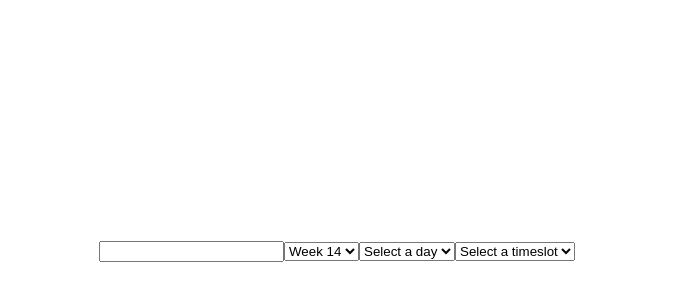
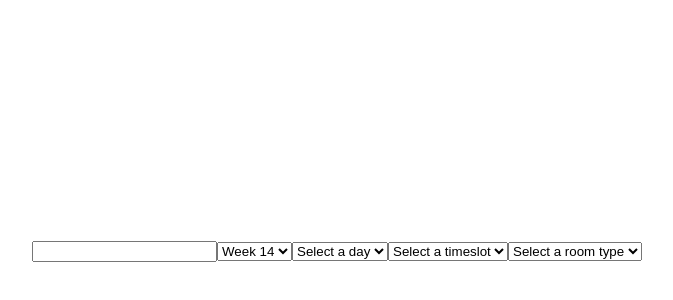
Before and after one commit to squigggggle/UXPrototype, a React (Vite) app in the folder prototype/: page / in a window 1280 px wide. Shown: the part 150-450 px from the top of the page, without its empty margins (303-976 px from the left). Built offline with nearby package versions, Linux system fonts and the light colour scheme.

Commit message:
feat: select room type

```diff
--- a/prototype/src/App.jsx
+++ b/prototype/src/App.jsx
@@ -40,6 +40,12 @@ function App() {
         <option value="1pm-3pm">1PM - 3PM</option>
         <option value="3pm-5pm">3PM - 5PM</option>
       </select>
+      <select>
+        <option value="" selected="selected">Select a room type</option>
+        <option value="Computer Lab">Computer Lab</option>
+        <option value="Lecture Hall">Lecture Hall</option>
+        <option value="Classroom">Classroom</option>
+      </select>
     </>
   )
 }
```
